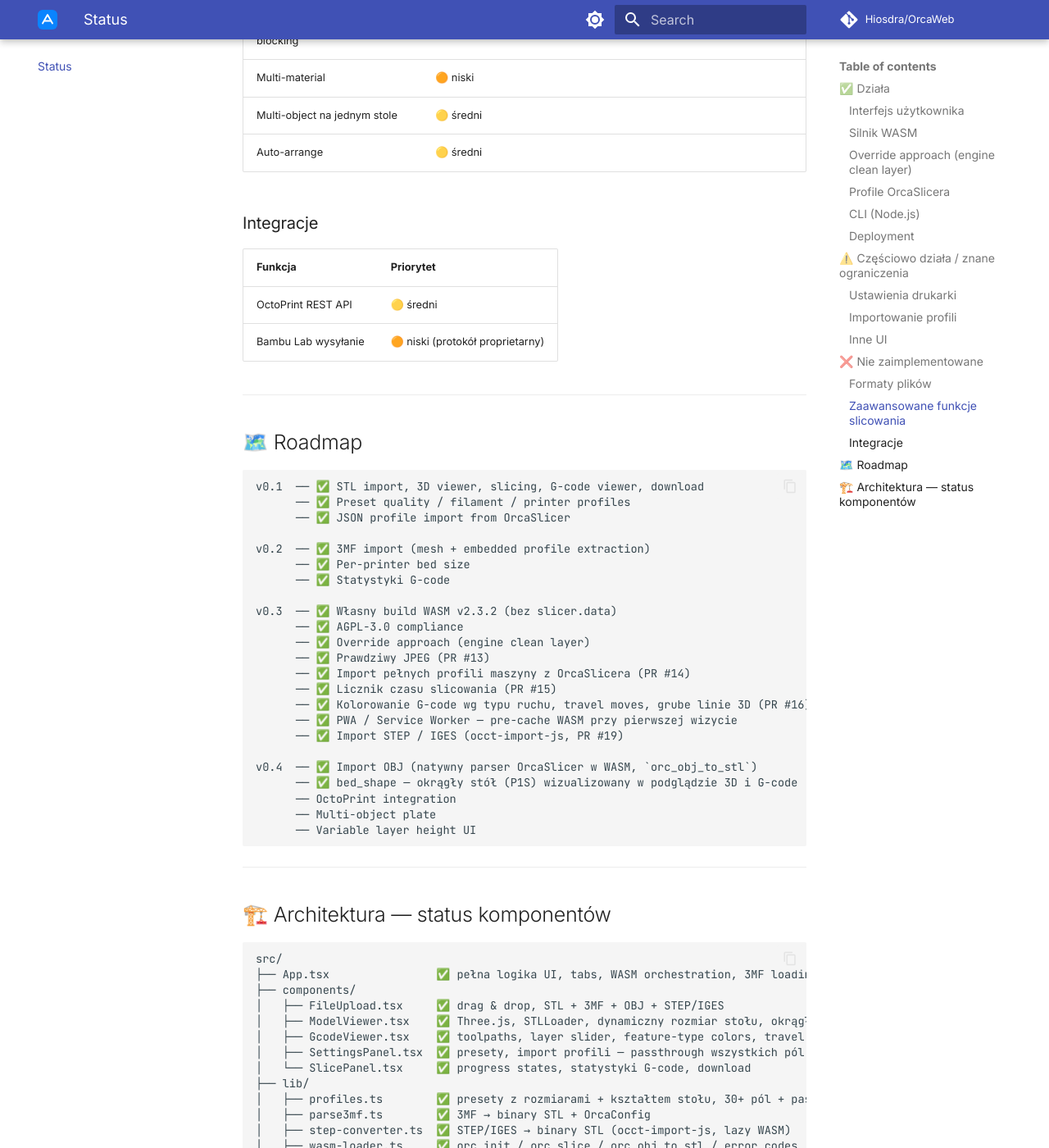
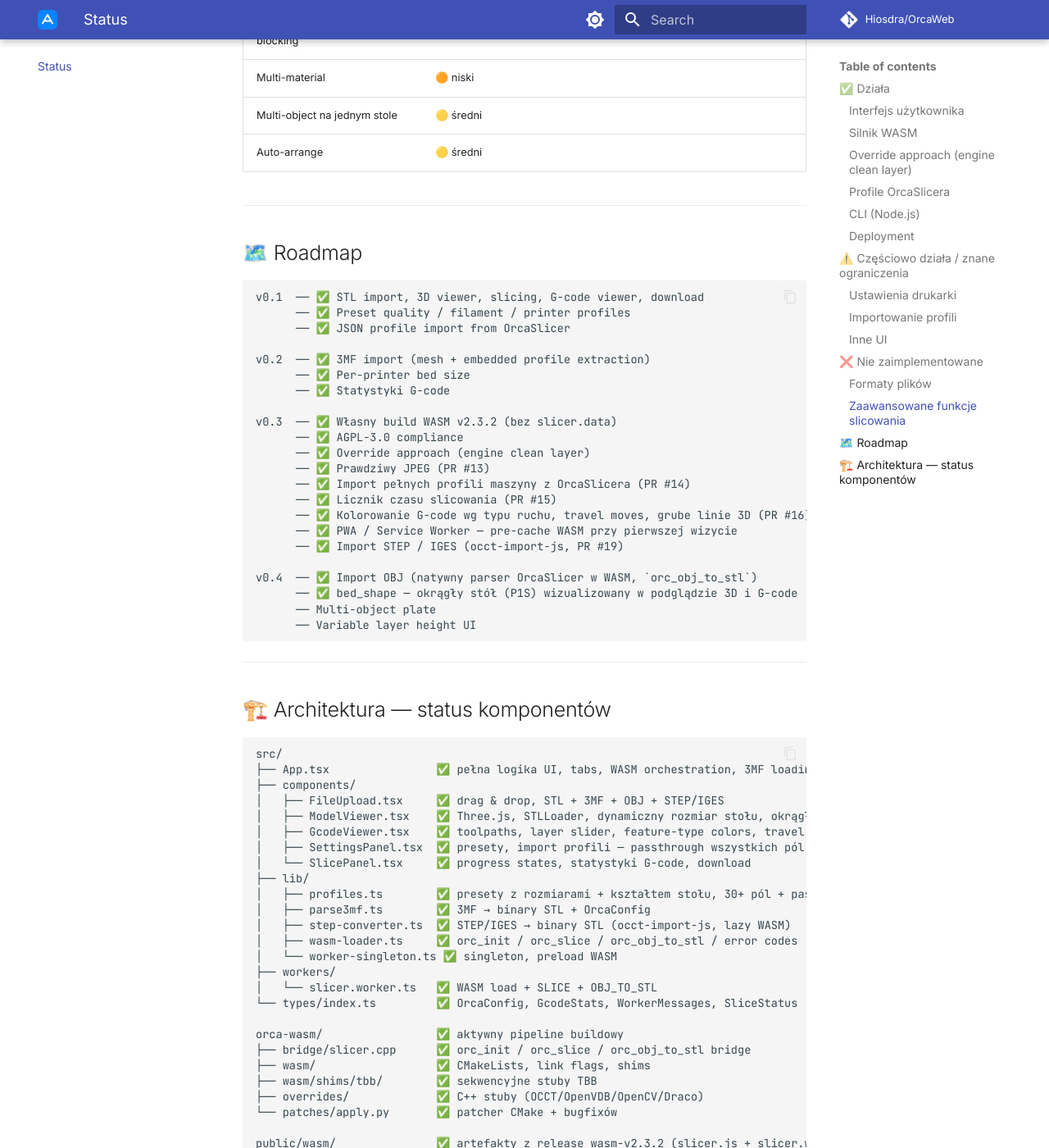
Before and after one commit to Hiosdra/OrcaWeb, an MkDocs documentation site: the page built from mkdocs-docs/status.md, in a window 1280 px wide and 1400 px high, scrolled down 5163 px. Shown: the whole window at 82% size. Built offline with MkDocs 1.6.1 and Material for MkDocs 9.7.7, drawn with Linux system fonts in a browser that asks for light colours; comment, search, counter and statistics services are not loaded.

Commit message:
docs: remove integrations section from status page
OctoPrint REST API and Bambu Lab sending are out of scope for this project.

Co-Authored-By: Claude Sonnet 4.6 <noreply@anthropic.com>

````diff
--- a/mkdocs-docs/status.md
+++ b/mkdocs-docs/status.md
@@ -128,13 +128,6 @@ Ostatnia aktualizacja: **2026-06-20** · wersja silnika: **OrcaSlicer v2.3.2** (
 | Multi-object na jednym stole | 🟡 średni |
 | Auto-arrange | 🟡 średni |
 
-### Integracje
-
-| Funkcja | Priorytet |
-|---------|-----------|
-| OctoPrint REST API | 🟡 średni |
-| Bambu Lab wysyłanie | 🟠 niski (protokół proprietarny) |
-
 ---
 
 ## 🗺️ Roadmap
@@ -160,7 +153,6 @@ v0.3  ── ✅ Własny build WASM v2.3.2 (bez slicer.data)
 
 v0.4  ── ✅ Import OBJ (natywny parser OrcaSlicer w WASM, `orc_obj_to_stl`)
       ── ✅ bed_shape — okrągły stół (P1S) wizualizowany w podglądzie 3D i G-code
-      ── OctoPrint integration
       ── Multi-object plate
       ── Variable layer height UI
 ```
````
